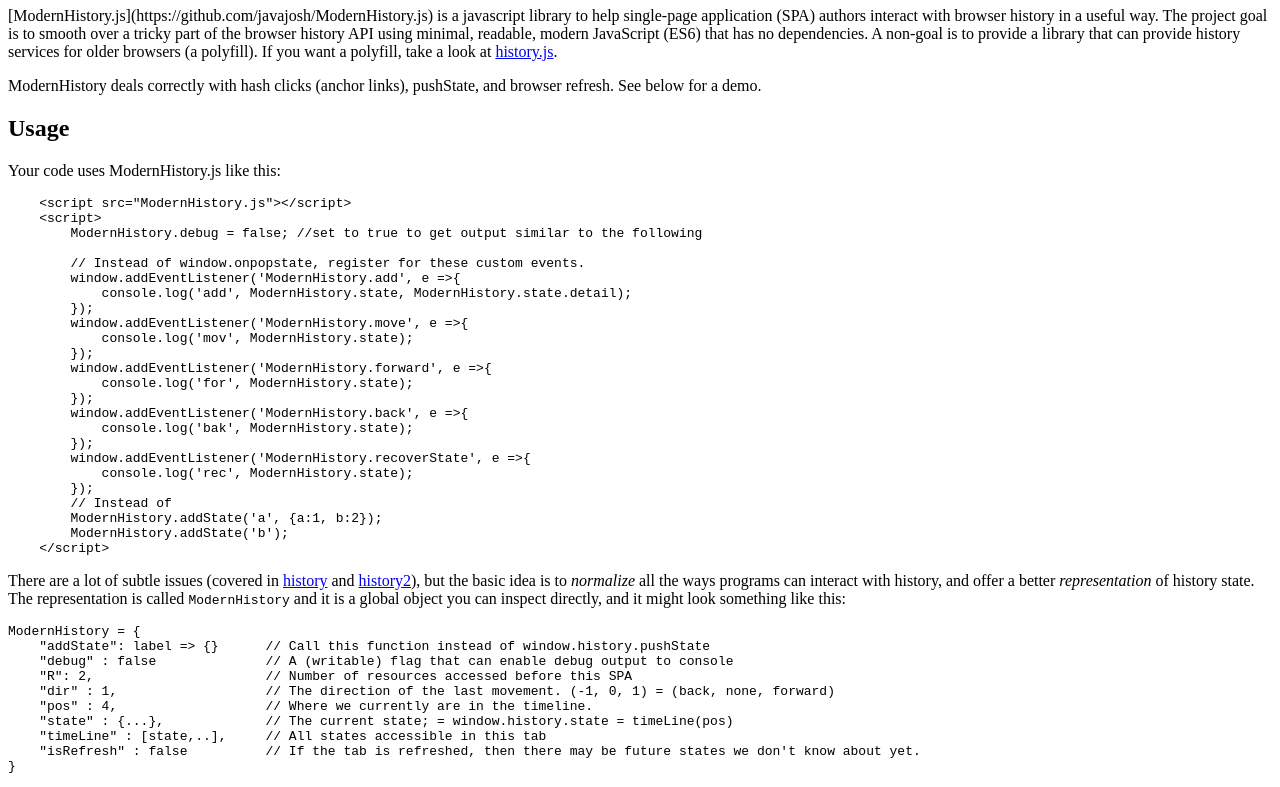
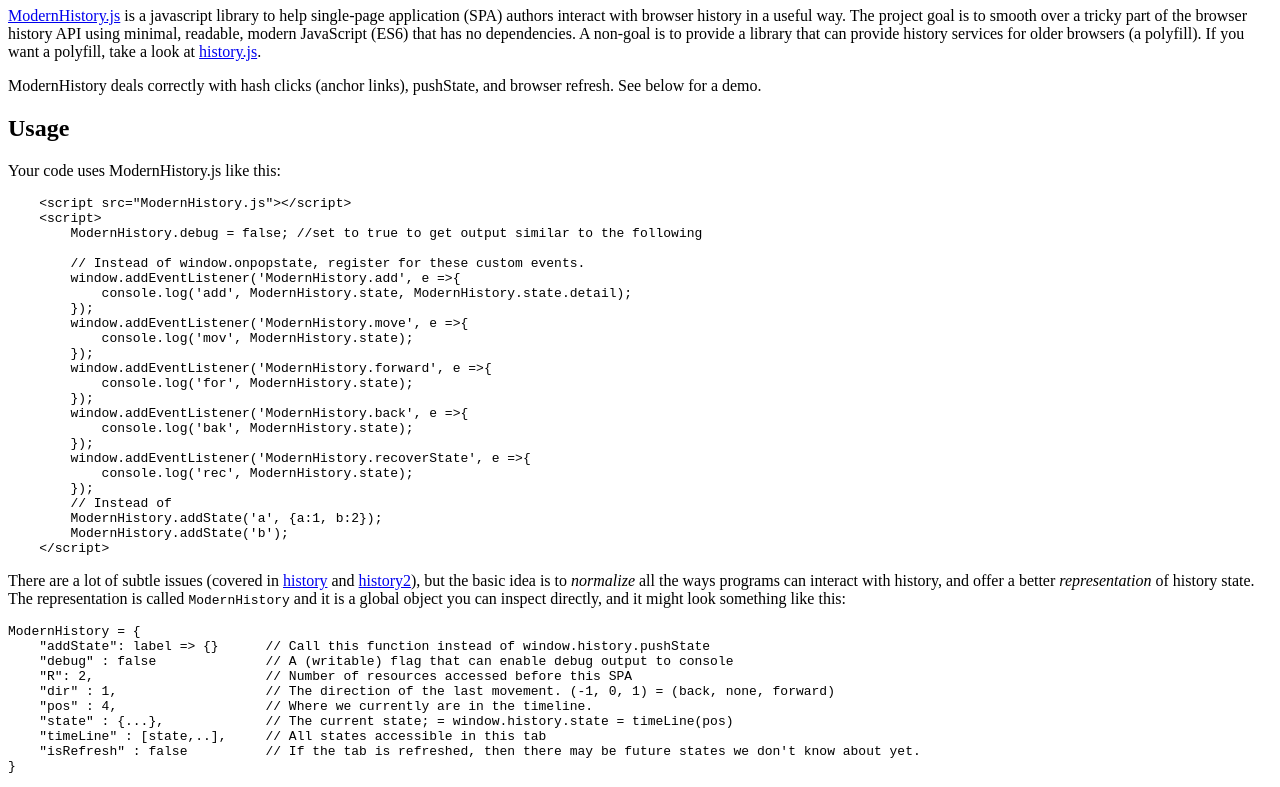
Before and after one commit to javajosh/ModernHistory.js, a plain HTML site: page index.html in a window 1280 px wide. Shown: the part 73-860 px from the top of the page. Drawn offline with Linux system fonts and the light colour scheme.

Commit message:
Fix a link

```diff
--- a/index.html
+++ b/index.html
@@ -8,7 +8,7 @@
 
 <h1 id="history">ModernHistory.js</h1>
 <p>
-    [ModernHistory.js](https://github.com/javajosh/ModernHistory.js) is a javascript library to help single-page application (SPA) authors interact with browser
+    <a href="https://github.com/javajosh/ModernHistory.js">ModernHistory.js</a> is a javascript library to help single-page application (SPA) authors interact with browser
     history in a useful way. The project goal is to smooth over a tricky part of the browser history API
     using minimal, readable, modern JavaScript (ES6) that has no dependencies. A non-goal is to provide a
     library that can provide history services for older browsers (a polyfill). If you want a polyfill,
```
